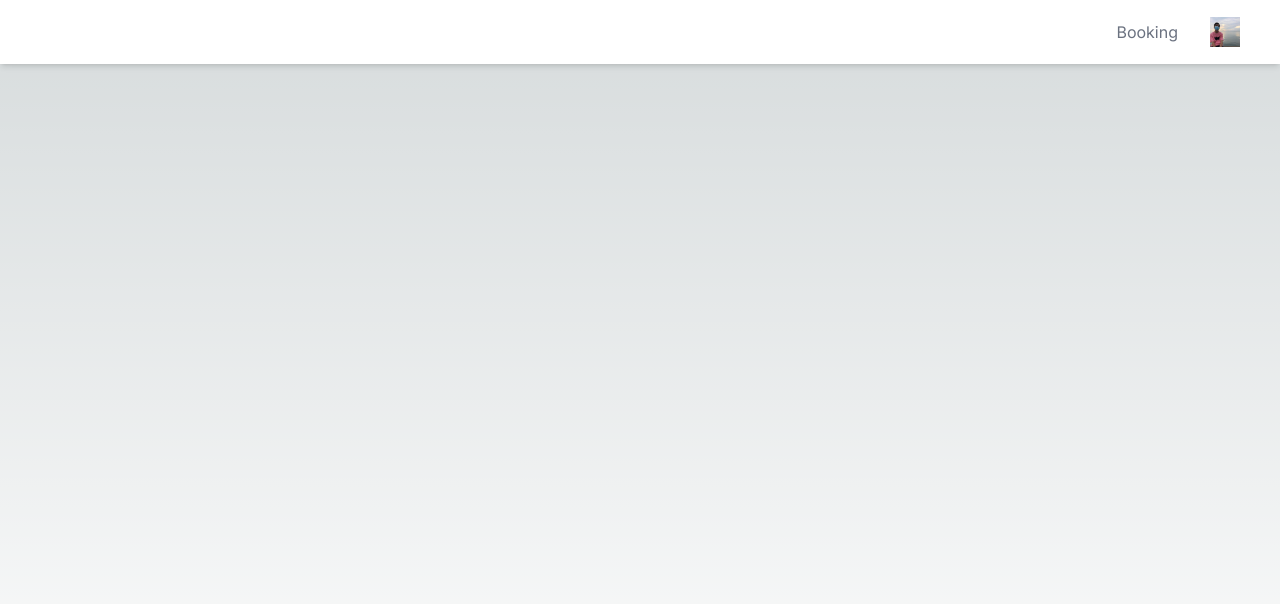
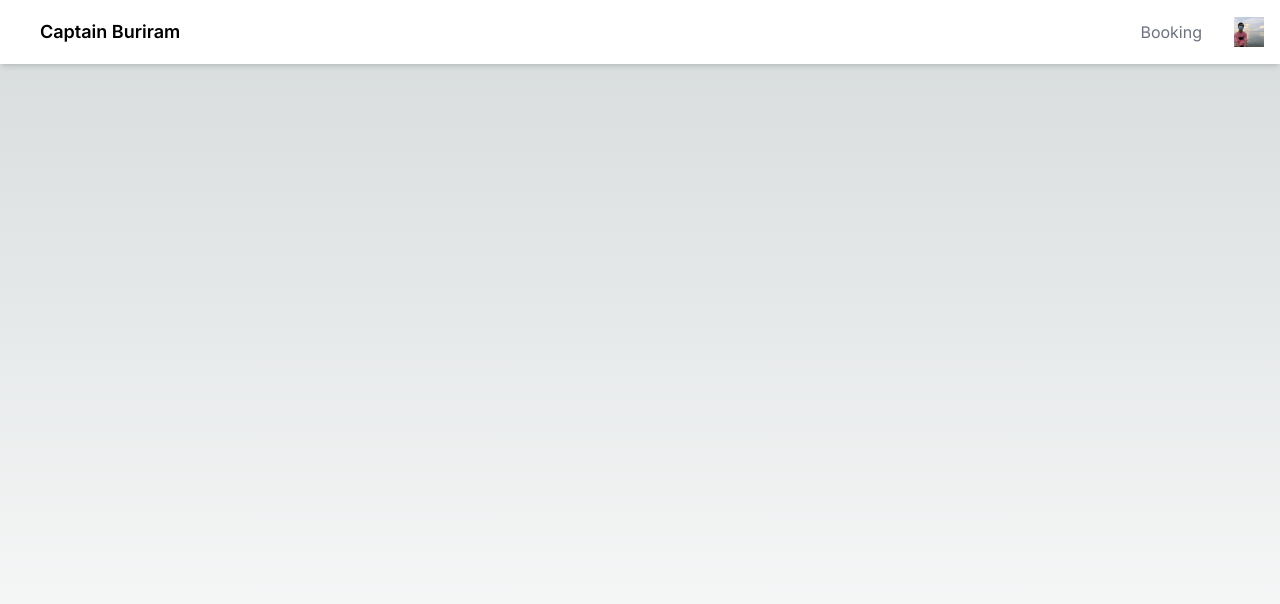
Before and after one commit to naphattar/CoworkingSpaceReservation, a Next.js app: page / in a window 1280 px wide. Shown: the top 604 px of the page. Built offline with nearby package versions, Linux system fonts and the light colour scheme.

Commit message:
[Update] add app name

```diff
--- a/src/app/layout.tsx
+++ b/src/app/layout.tsx
@@ -6,8 +6,8 @@ import TopMenu from "@/components/TopMenu/TopMenu";
 const inter = Inter({ subsets: ["latin"] });
 
 export const metadata: Metadata = {
-  title: "Create Next App",
-  description: "Generated by create next app",
+  title: "Captain Buriram Coworking Space Booking App",
+  description: "Captain Buriram Coworking Space Booking App",
 };
 
 export default function RootLayout({
--- a/src/components/TopMenu/TopMenu.tsx
+++ b/src/components/TopMenu/TopMenu.tsx
@@ -3,8 +3,15 @@ import TopMenuItem from "./TopMenuItem";
 
 export default function TopMenu() {
     return (
-        <div className="fixed top-0 left-0 right-0 z-30 flex justify-end h-16 p-4 pr-10 items-center bg-white shadow-md space-x-8">
-            <TopMenuItem title={"Booking"} pageRef={"/booking"}/>
+        <div className="fixed top-0 left-0 right-0 z-30 flex justify-between h-16 p-4 items-center bg-white shadow-md space-x-8">
+            {/* Left Side: Title Text */}
+            <div className="text-lg font-semibold whitespace-nowrap truncate p-6">
+                Captain Buriram
+            </div>
+
+            {/* Right Side: Menu Items and Logo */}
+            <div className="flex items-center space-x-8">
+                <TopMenuItem title={"Booking"} pageRef={"/booking"} />
                 <Image
                     src={"/img/logo.jpg"}
                     alt={"logo"}
@@ -12,5 +19,6 @@ export default function TopMenu() {
                     height={30}
                 />
             </div>
+        </div>
     );
 }
```
Lines whose indentation alone changed are shown as unchanged.
